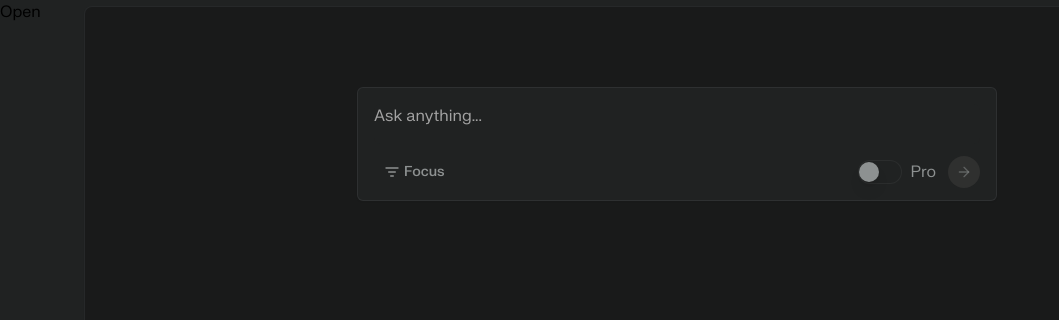
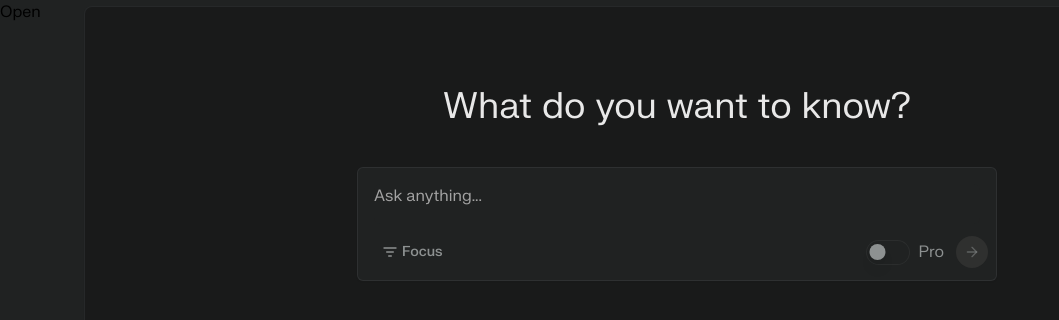
Before and after one commit to asojonih08/summary_search_webapp, a Next.js app: page / in a window 1280 px wide. Shown: the top 320 px of the page, without its empty margins (0-1059 px from the left). Built offline with nearby package versions, Linux system fonts and the light colour scheme.

Commit message:
Story 1.1: Search Input Form Completed

```diff
--- a/app/page.tsx
+++ b/app/page.tsx
@@ -4,6 +4,12 @@ export default function Home() {
   return (
     <div className="w-full h-full flex justify-center">
       <main>
+        <div className="w-full right-0 left-0 mx-auto text-center">
+          <h3 className="dark:text-textMainDark text-4xl mb-10">
+            What do you want to know?
+          </h3>
+        </div>
+
         <SearchCard />
       </main>
     </div>
--- a/components/SearchCard.tsx
+++ b/components/SearchCard.tsx
@@ -4,18 +4,23 @@ import SearchInput from "@/components/SearchInput";
 import SearchCardActions from "@/components/SearchCardActions";
 
 export default function SearchCard() {
-  const [inputFocused, setInputFocused] = useState(false);
+  const [inputFocused, setInputFocused] = useState<boolean>(false);
+  const [searchInput, setSearchInput] = useState<string>("");
   return (
     <div
       className={`${
         inputFocused ? "dark:border-borderMain" : "dark:border-borderMain/50"
-      } dark:bg-mainBackgroundDark border-[1.9px] transition-colors duration-200 rounded-md shadow-sm w-[640px] h-[114px] flex flex-col pt-4 pb-0 px-4`}
+      } dark:bg-mainBackgroundDark border-[1.9px] transition-colors duration-200 rounded-md shadow-sm w-[640px] h-[114px] flex flex-col pt-4 pb-0`}
     >
-      <div className="basis-[42%]">
-        <SearchInput setInputFocused={setInputFocused} />
+      <div className="basis-[42%] px-4">
+        <SearchInput
+          setInputFocused={setInputFocused}
+          searchInput={searchInput}
+          setSearchInput={setSearchInput}
+        />
       </div>
-      <div className="basis-[58%] w-full">
-        <SearchCardActions></SearchCardActions>
+      <div className="basis-[58%] w-full px-2">
+        <SearchCardActions searchInput={searchInput} />
       </div>
     </div>
   );
--- a/components/SearchCardActions.tsx
+++ b/components/SearchCardActions.tsx
@@ -1,25 +1,62 @@
+"use client";
 import React from "react";
 import { Button } from "@/components/ui/button";
 import { ListFilter, ArrowRight } from "lucide-react";
 import { Switch } from "@/components/ui/switch";
+import {
+  Tooltip,
+  TooltipContent,
+  TooltipProvider,
+  TooltipTrigger,
+} from "@/components/ui/tooltip";
 
-export default function SearchCardActions() {
+interface SearchCardActionsProps {
+  searchInput: string;
+}
+
+export default function SearchCardActions({
+  searchInput,
+}: SearchCardActionsProps) {
   return (
     <div className="flex justify-between items-center h-full dark:text-textOffDark">
-      <Button
-        variant={"ghost"}
-        className="rounded-3xl text-sm flex gap-1 items-center h-9 p-2.5 hover:text-textMainDark "
-      >
-        <ListFilter className=""></ListFilter>
-        <span className="font-medium">Focus</span>
-      </Button>
+      <TooltipProvider delayDuration={300}>
+        <Tooltip>
+          <TooltipTrigger asChild>
+            <Button
+              variant={"ghost"}
+              className="rounded-3xl text-sm flex gap-1 items-center hover:text-textMainDark"
+            >
+              <ListFilter />
+              <span className="font-medium">Focus</span>
+            </Button>
+          </TooltipTrigger>
+          <TooltipContent className="dark:bg-[#2D2F2F] dark:shadow-sm p-1.5 px-2 h-7 flex items-center justify-center">
+            <p className="text-xs font-medium h-full">
+              Set a focus for your sources
+            </p>
+          </TooltipContent>
+        </Tooltip>
+      </TooltipProvider>
+
       <div className="flex gap-3 items-center">
         <div className="flex gap-2">
           <Switch className="dark:border-borderMain/40 border-[1.8px] data-[state=checked]:dark:bg-mainBackgroundDark data-[state=unchecked]:dark:bg-mainBackgroundDark"></Switch>
           <span>Pro</span>
         </div>
-        <Button className="dark:bg-[#2F302F] hover:dark:bg-[#20B8CD] dark:text-textOffDark/50 rounded-full w-8 h-8">
-          <ArrowRight className="" />
+        <Button
+          className={`${
+            searchInput.length > 0
+              ? "dark:bg-[#20B8CD] hover:dark:bg-[#20B8CD]/80 "
+              : "dark:bg-[#2F302F] cursor-default hover:dark:bg-[#2F302F]"
+          } group dark:text-textOffDark/50 transition-all duration-200 rounded-full w-8 h-8`}
+        >
+          <ArrowRight
+            className={`${
+              searchInput.length > 0
+                ? "dark:text-contentBackgroundDark dark:bg-[#20B8CD] group-hover:dark:bg-transparent"
+                : "dark:bg-[#2F302F]"
+            } transition-all duration-200`}
+          />
         </Button>
       </div>
     </div>
--- a/components/SearchInput.tsx
+++ b/components/SearchInput.tsx
@@ -1,17 +1,27 @@
-import React, { Dispatch, RefObject, SetStateAction } from "react";
+import React, { ChangeEvent, Dispatch, RefObject, SetStateAction } from "react";
 import { Textarea } from "@/components/ui/textarea";
 
 interface SearchInputProps {
   setInputFocused: Dispatch<SetStateAction<boolean>>;
+  searchInput: string;
+  setSearchInput: Dispatch<SetStateAction<string>>;
 }
 
-export default function SearchInput({ setInputFocused }: SearchInputProps) {
+export default function SearchInput({
+  setInputFocused,
+  searchInput,
+  setSearchInput,
+}: SearchInputProps) {
   return (
     <Textarea
       autoComplete="false"
       placeholder={"Ask anything..."}
       onFocus={() => setInputFocused(true)}
       onBlur={() => setInputFocused(false)}
+      value={searchInput}
+      onChange={(e: ChangeEvent<HTMLTextAreaElement>) => {
+        setSearchInput(e.target.value);
+      }}
       className="dark:text-textMainDark caret-caretColor p-0 placeholder:text-base dark:bg-mainBackgroundDark min-h-full [resize:none] border-none focus-visible:ring-0 focus-visible:ring-offset-0"
     ></Textarea>
   );
--- a/components/ui/switch.tsx
+++ b/components/ui/switch.tsx
@@ -11,7 +11,7 @@ const Switch = React.forwardRef<
 >(({ className, ...props }, ref) => (
   <SwitchPrimitives.Root
     className={cn(
-      "peer inline-flex h-6 w-11 shrink-0 cursor-pointer items-center rounded-full border-2 border-transparent transition-colors focus-visible:outline-none focus-visible:ring-2 focus-visible:ring-neutral-950 focus-visible:ring-offset-2 focus-visible:ring-offset-white disabled:cursor-not-allowed disabled:opacity-50 data-[state=checked]:bg-neutral-900 data-[state=unchecked]:bg-neutral-200 dark:focus-visible:ring-neutral-300 dark:focus-visible:ring-offset-neutral-950 dark:data-[state=checked]:bg-neutral-50 dark:data-[state=unchecked]:bg-neutral-800",
+      "peer group inline-flex h-[25px] w-11 shrink-0 cursor-pointer items-center rounded-full border-2 border-transparent transition-colors focus-visible:outline-none focus-visible:ring-2 focus-visible:ring-neutral-950 focus-visible:ring-offset-2 focus-visible:ring-offset-white disabled:cursor-not-allowed disabled:opacity-50 data-[state=checked]:bg-neutral-900 data-[state=unchecked]:bg-neutral-200 dark:focus-visible:ring-neutral-300 dark:focus-visible:ring-offset-neutral-950 dark:data-[state=checked]:bg-neutral-50 dark:data-[state=unchecked]:bg-neutral-800",
       className
     )}
     {...props}
@@ -19,7 +19,7 @@ const Switch = React.forwardRef<
   >
     <SwitchPrimitives.Thumb
       className={cn(
-        "pointer-events-none block h-5 w-5 rounded-full bg-white shadow-lg ring-0 transition-transform data-[state=checked]:translate-x-5 data-[state=unchecked]:translate-x-0 dark:bg-textOffDark"
+        "group-hover:scale-[92%] block h-[16px] w-[16px] rounded-full bg-white shadow-lg ring-0 transition-transform transform-gpu hover:scale-90 data-[state=checked]:translate-x-5 data-[state=unchecked]:translate-x-[2.5px] data-[state=checked]:dark:bg-[#20B8CD] dark:bg-textOffDark"
       )}
     />
   </SwitchPrimitives.Root>
--- /dev/null
+++ b/components/ui/tooltip.tsx
@@ -0,0 +1,30 @@
+"use client"
+
+import * as React from "react"
+import * as TooltipPrimitive from "@radix-ui/react-tooltip"
+
+import { cn } from "@/lib/utils"
+
+const TooltipProvider = TooltipPrimitive.Provider
+
+const Tooltip = TooltipPrimitive.Root
+
+const TooltipTrigger = TooltipPrimitive.Trigger
+
+const TooltipContent = React.forwardRef<
+  React.ElementRef<typeof TooltipPrimitive.Content>,
+  React.ComponentPropsWithoutRef<typeof TooltipPrimitive.Content>
+>(({ className, sideOffset = 4, ...props }, ref) => (
+  <TooltipPrimitive.Content
+    ref={ref}
+    sideOffset={sideOffset}
+    className={cn(
+      "z-50 overflow-hidden rounded-md border border-neutral-200 bg-white px-3 py-1.5 text-sm text-neutral-950 shadow-md animate-in fade-in-0 zoom-in-95 data-[state=closed]:animate-out data-[state=closed]:fade-out-0 data-[state=closed]:zoom-out-95 data-[side=bottom]:slide-in-from-top-2 data-[side=left]:slide-in-from-right-2 data-[side=right]:slide-in-from-left-2 data-[side=top]:slide-in-from-bottom-2 dark:border-neutral-800 dark:bg-neutral-950 dark:text-neutral-50",
+      className
+    )}
+    {...props}
+  />
+))
+TooltipContent.displayName = TooltipPrimitive.Content.displayName
+
+export { Tooltip, TooltipTrigger, TooltipContent, TooltipProvider }
--- a/package.json
+++ b/package.json
@@ -11,6 +11,7 @@
   "dependencies": {
     "@radix-ui/react-slot": "^1.1.1",
     "@radix-ui/react-switch": "^1.1.2",
+    "@radix-ui/react-tooltip": "^1.1.6",
     "class-variance-authority": "^0.7.1",
     "clsx": "^2.1.1",
     "framer-motion": "^11.18.0",
```
Also changed, not shown: 1 other file (tests, documents, lock files or other folders).
